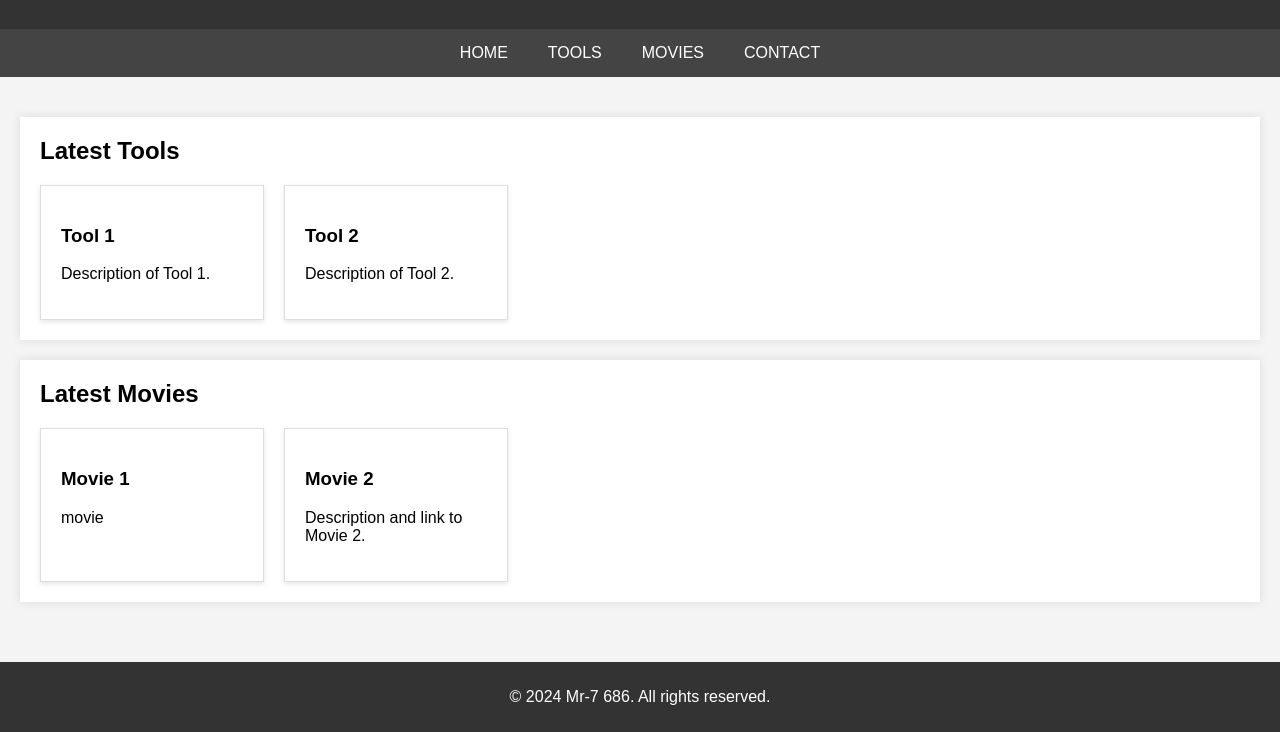
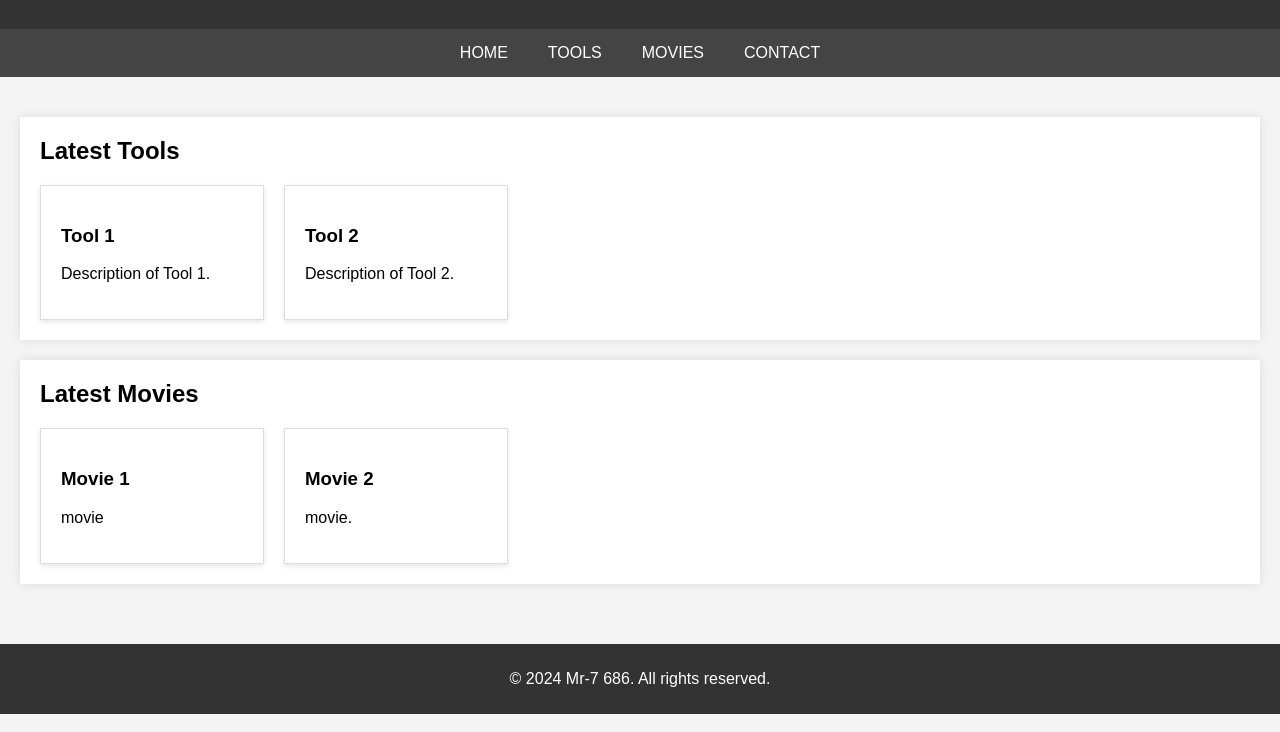
Before and after one commit to mahesh686/olt, a plain HTML site: page index.html in a window 1280 px wide. Shown: the part 113-845 px from the top of the page. Drawn offline with Linux system fonts and the light colour scheme.

Commit message:
Update index.html

```diff
--- a/index.html
+++ b/index.html
@@ -109,7 +109,7 @@
                 </div>
                 <div class="card">
                     <h3>Movie 2</h3>
-                    <p>Description and link to Movie 2.</p>
+                    <p>movie.</p>
                 </div>
                 <!-- Add more movies here -->
             </div>
```
